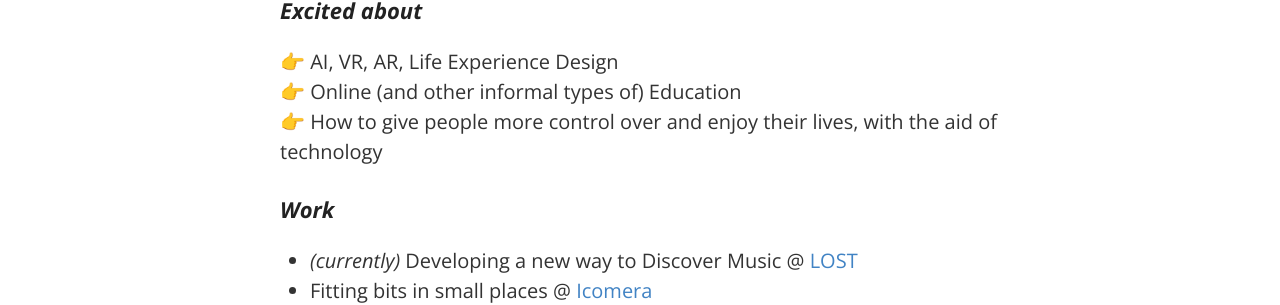
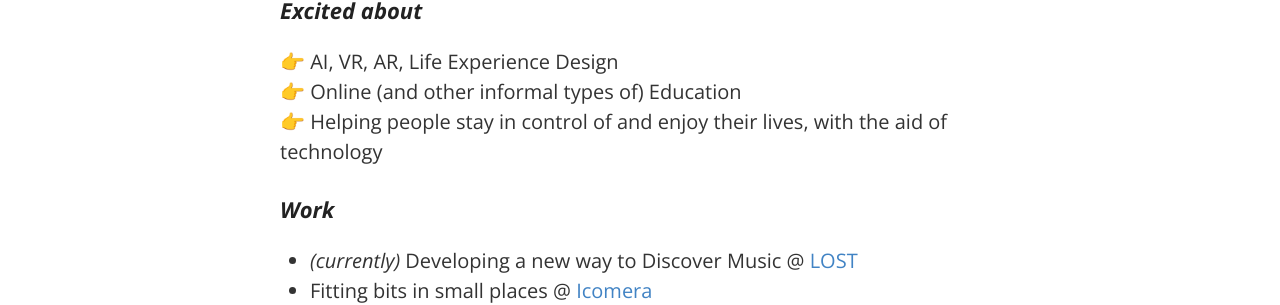
Before and after one commit to DiogoNeves/diogoneves.github.io, a Jekyll site: the page built from index.md, in a window 1280 px wide. Shown: the part 375-680 px from the top of the page. Built offline with Jekyll 4.4.1, drawn with Linux system fonts in a browser that asks for light colours; emoji names are drawn with the system emoji font.

Commit message:
Better interest description

```diff
--- a/index.md
+++ b/index.md
@@ -14,7 +14,7 @@ Diogo spends much of his free time with **wife and daughter** enjoying life.
 
 :point_right: AI, VR, AR, Life Experience Design
 :point_right: Online (and other informal types of) Education
-:point_right: How to give people more control over and enjoy their lives, with
+:point_right: Helping people stay in control of and enjoy their lives, with
 the aid of technology
 
 ### Work
```
